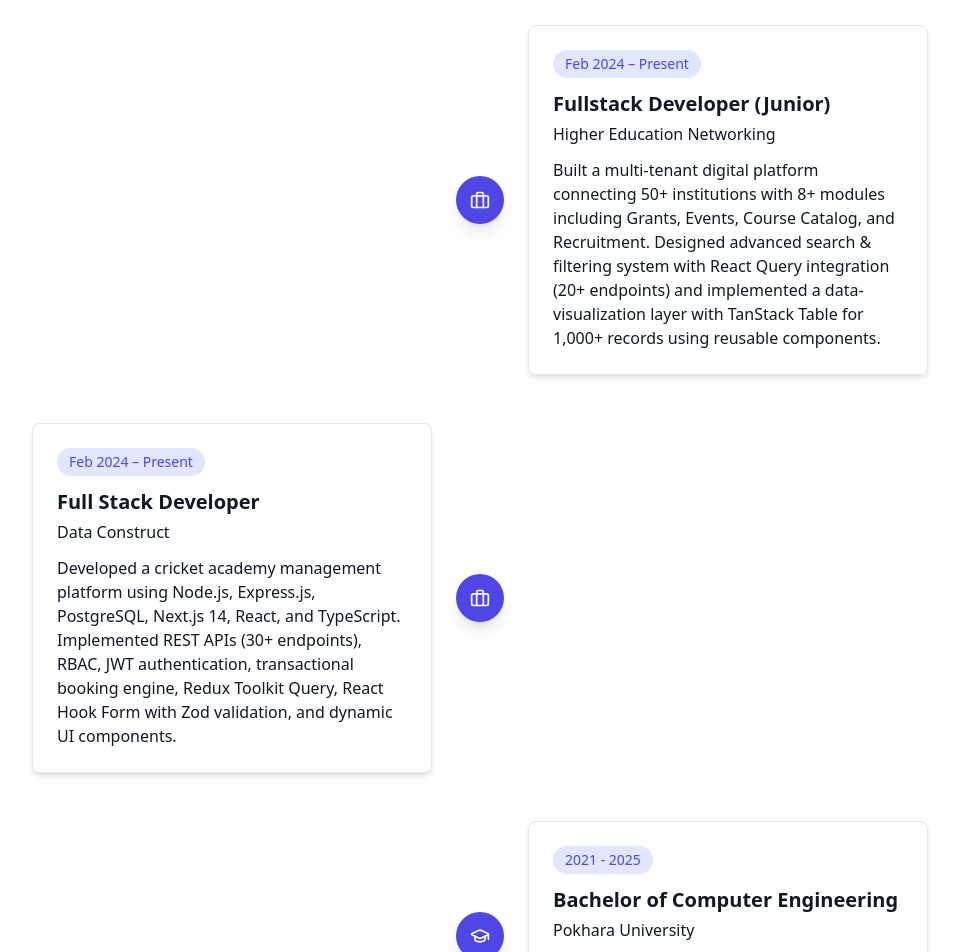
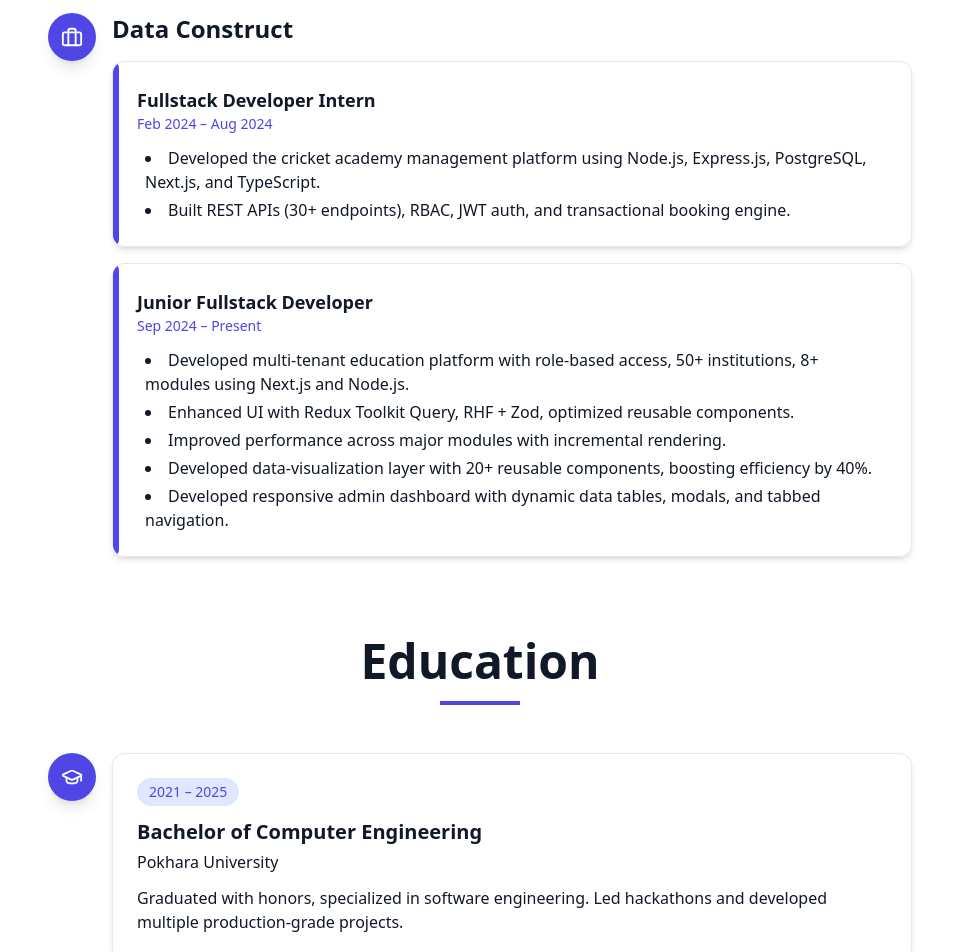
Before and after one commit to Babita00/Portfolio-Site, a React (Vite) app: page / in a window 1280 px wide. Shown: the part 1780-2732 px from the top of the page, without its empty margins (160-1119 px from the left). Built offline with nearby package versions, Linux system fonts and the light colour scheme; no server answers.

Commit message:
refactor: streamline About and Experience components, enhance education and work experience sections

```diff
--- a/src/components/sections/About.tsx
+++ b/src/components/sections/About.tsx
@@ -1,5 +1,5 @@
 import { useEffect, useRef, useState } from 'react';
-import { Award, BookOpen } from 'lucide-react';
+import { Award } from 'lucide-react';
 
 const About = () => {
   const [isVisible, setIsVisible] = useState(false);
@@ -56,21 +56,6 @@ const About = () => {
             </ul>
 
             <div className="grid md:grid-cols-2 gap-6">
-              <div className="p-6 bg-slate-50 rounded-lg hover:shadow-lg transition-shadow duration-300">
-                <div className="flex items-center mb-4">
-                  <div className="p-3 bg-indigo-100 rounded-lg mr-4">
-                    <BookOpen className="text-indigo-600" size={24} />
-                  </div>
-                  <h3 className="text-xl font-semibold text-slate-900">Education</h3>
-                </div>
-                <p className="text-slate-700 font-medium mb-1">
-                  Bachelors of Computer Engineering
-                </p>
-                <p className="text-slate-600 text-sm">
-                  Nepal College Of Information Technology
-                </p>
-                <p className="text-slate-500 text-sm">2021 - 2025</p>
-              </div>
 
               <div className="p-6 bg-slate-50 rounded-lg hover:shadow-lg transition-shadow duration-300">
                 <div className="flex items-center mb-4">
--- a/src/components/sections/Experience.tsx
+++ b/src/components/sections/Experience.tsx
@@ -1,122 +1,142 @@
-import { useEffect, useRef, useState } from "react";
+
 import { Briefcase, GraduationCap } from "lucide-react";
+import { motion } from "framer-motion";
 
-const experiences = [
-
+const workExperiences = [
   {
-    type: "work",
-    title: "Fullstack Developer (Junior)",
-    company: "Higher Education Networking",
-    period: "Feb 2024 – Present",
-    description:
-      "Built a multi-tenant digital platform connecting 50+ institutions with 8+ modules including Grants, Events, Course Catalog, and Recruitment. Designed advanced search & filtering system with React Query integration (20+ endpoints) and implemented a data-visualization layer with TanStack Table for 1,000+ records using reusable components.",
+    company: "Data Construct",
     icon: Briefcase,
+    roles: [
+      {
+        title: "Fullstack Developer Intern",
+        period: "Feb 2024 – Aug 2024",
+        points: [
+          "Developed the cricket academy management platform using Node.js, Express.js, PostgreSQL, Next.js, and TypeScript.",
+          "Built REST APIs (30+ endpoints), RBAC, JWT auth, and transactional booking engine.",
+        ],
       },
       {
-    type: "work",
-    title: "Full Stack Developer",
-    company: "Data Construct",
-    period: "Feb 2024 – Present",
-    description:
-      "Developed a cricket academy management platform using Node.js, Express.js, PostgreSQL, Next.js 14, React, and TypeScript. Implemented REST APIs (30+ endpoints), RBAC, JWT authentication, transactional booking engine, Redux Toolkit Query, React Hook Form with Zod validation, and dynamic UI components.",
-    icon: Briefcase,
+        title: "Junior Fullstack Developer",
+        period: "Sep 2024 – Present",
+        points: [
+          "Developed multi-tenant education platform with role-based access, 50+ institutions, 8+ modules using Next.js and Node.js.",
+          "Enhanced UI with Redux Toolkit Query, RHF + Zod, optimized reusable components.",
+          "Improved performance across major modules with incremental rendering.",
+          "Developed data-visualization layer with 20+ reusable components, boosting efficiency by 40%.",
+          " Developed responsive admin dashboard with dynamic data tables, modals, and tabbed navigation."
+        ],
       },
-
-  {
-    type: "education",
-    title: "Bachelor of Computer Engineering",
-    company: "Pokhara University",
-    period: "2021 - 2025",
-    description:
-      "Graduated with honors, specialized in software engineering, led student projects and hackathons.",
-    icon: GraduationCap,
+    ],
   },
 ];
 
+const education = [
+  {
+    icon: GraduationCap,
+    degree: "Bachelor of Computer Engineering",
+    school: "Pokhara University",
+    period: "2021 – 2025",
+    description:
+      "Graduated with honors, specialized in software engineering. Led hackathons and developed multiple production-grade projects.",
+  },
+];
 
-const Experience = () => {
-  const [isVisible, setIsVisible] = useState(false);
-  const sectionRef = useRef<HTMLElement>(null);
+const cardVariants = {
+  hidden: { opacity: 0, y: 30 },
+  visible: (i: number) => ({
+    opacity: 1,
+    y: 0,
+    transition: { delay: i * 0.15, duration: 0.6 },
+  }),
+};
 
-  useEffect(() => {
-    const observer = new IntersectionObserver(
-      ([entry]) => {
-        if (entry.isIntersecting) {
-          setIsVisible(true);
-        }
-      },
-      { threshold: 0.1 }
-    );
+export default function Experience() {
+  return (
+    <section id="experience" className="py-20 md:py-32 bg-background">
+      <div className="container mx-auto px-4 max-w-4xl">
 
-    if (sectionRef.current) {
-      observer.observe(sectionRef.current);
-    }
-
-    return () => observer.disconnect();
-  }, []);
-
-  return (
-    <section
-      id="experience"
-      ref={sectionRef}
-      className="py-20 md:py-32 bg-background"
-    >
-      <div className="container mx-auto px-4">
-        <h2
-          className={`text-4xl md:text-5xl font-bold mb-2 text-center transition-all duration-700 ${
-            isVisible ? "opacity-100 translate-y-0" : "opacity-0 translate-y-10"
-          }`}
-        >
-          Experience & Education
+        {/* =================== WORK EXPERIENCE =================== */}
+        <h2 className="text-4xl md:text-5xl font-bold text-center mb-4">
+          Work Experience
         </h2>
         <div className="h-1 w-20 bg-indigo-600 mx-auto mb-12"></div>
 
-        <div className="max-w-4xl mx-auto">
-          <div className="relative">
-            {/* Timeline line */}
-            <div className="absolute left-8 md:left-1/2 top-0 bottom-0 w-0.5 bg-border md:-ml-px" />
-
-            {experiences.map((experience, index) => (
-              <div
+        {workExperiences.map((exp, index) => (
+          <motion.div
             key={index}
-                className={`relative mb-12 transition-all duration-700 ${
-                  isVisible
-                    ? "opacity-100 translate-x-0"
-                    : "opacity-0 translate-x-10"
-                }`}
-                style={{ transitionDelay: `${index * 150 + 200}ms` }}
+            initial="hidden"
+            whileInView="visible"
+            viewport={{ once: true }}
+            custom={index}
+            variants={cardVariants}
+            className="mb-12"
           >
-                <div
-                  className={`flex flex-col md:flex-row gap-8 items-start md:items-center ${
-                    index % 2 === 0 ? "md:flex-row-reverse" : ""
-                  }`}
-                >
-                  {/* Timeline dot and icon */}
-                  <div className="absolute left-8 md:left-1/2 md:-ml-6 w-12 h-12 rounded-full bg-indigo-600 flex items-center justify-center z-10 shadow-lg">
-                    <experience.icon className="text-white" size={20} />
+            <div className="flex items-start gap-4">
+              <div className="w-12 h-12 rounded-full bg-indigo-600 flex items-center justify-center shadow-lg">
+                <exp.icon className="text-white" size={22} />
               </div>
 
-                  {/* Content card */}
-                  <div
-                    className="ml-24 md:ml-0 md:w-[calc(50%-3rem)] md:text-left"
+              <div className="flex-1">
+                <h3 className="text-2xl font-semibold mb-4">{exp.company}</h3>
+
+                <div className="space-y-4">
+                  {exp.roles.map((role, i) => (
+                    <motion.div
+                      key={i}
+                      custom={i}
+                      variants={cardVariants}
+                      className="bg-card p-6 rounded-xl border border-border shadow-md hover:shadow-xl transition-all duration-300 relative overflow-hidden"
                     >
-                    <div className="bg-card p-6 rounded-lg shadow-md hover:shadow-lg transition-shadow duration-300 border border-border">
-                      <span className="inline-block px-3 py-1 bg-indigo-100 text-indigo-600 text-sm rounded-full mb-3">
-                        {experience.period}
-                      </span>
-                      <h3 className="text-xl font-bold mb-1">{experience.title}</h3>
-                      <p className="text-muted-foreground font-medium mb-3">{experience.company}</p>
-                      <p className="text-muted-foreground">{experience.description}</p>
-                    </div>
-                  </div>
-                </div>
-              </div>
+                      {/* Accent Bar */}
+                      <div className="absolute left-0 top-0 h-full w-1.5 bg-indigo-600 rounded-r-md"></div>
+
+                      <h4 className="text-lg font-bold">{role.title}</h4>
+                      <p className="text-sm text-indigo-600 mb-3">{role.period}</p>
+
+                      <ul className="list-disc list-inside text-muted-foreground space-y-1 ml-2">
+                        {role.points.map((point, x) => (
+                          <li key={x}>{point}</li>
+                        ))}
+                      </ul>
+                    </motion.div>
                   ))}
                 </div>
               </div>
             </div>
+          </motion.div>
+        ))}
+
+        {/* =================== EDUCATION =================== */}
+        <h2 className="text-4xl md:text-5xl font-bold text-center mt-20 mb-4">
+          Education
+        </h2>
+        <div className="h-1 w-20 bg-indigo-600 mx-auto mb-12"></div>
+
+        {education.map((edu, index) => (
+          <motion.div
+            key={index}
+            initial="hidden"
+            whileInView="visible"
+            viewport={{ once: true }}
+            custom={index}
+            variants={cardVariants}
+            className="flex items-start gap-4"
+          >
+            <div className="w-12 h-12 rounded-full bg-indigo-600 flex items-center justify-center shadow-lg">
+              <edu.icon className="text-white" size={22} />
+            </div>
+
+            <div className="bg-card p-6 rounded-xl border border-border shadow-md hover:shadow-xl transition-all duration-300 flex-1">
+              <span className="inline-block px-3 py-1 bg-indigo-100 text-indigo-600 text-sm rounded-full mb-3">
+                {edu.period}
+              </span>
+              <h3 className="text-xl font-bold mb-1">{edu.degree}</h3>
+              <p className="text-muted-foreground font-medium mb-3">{edu.school}</p>
+              <p className="text-muted-foreground">{edu.description}</p>
+            </div>
+          </motion.div>
+        ))}
+      </div>
     </section>
   );
-};
-
-export default Experience;
+}
```
Lines whose indentation alone changed are shown as unchanged.
